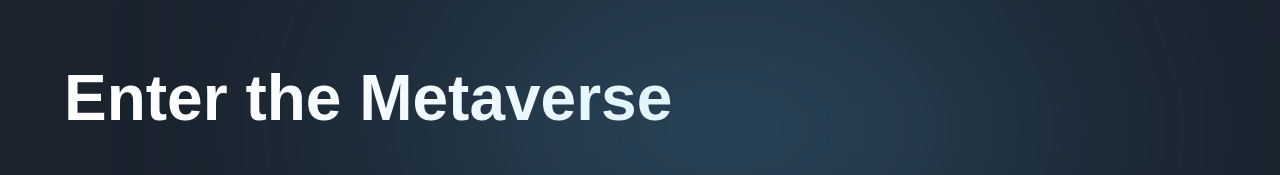
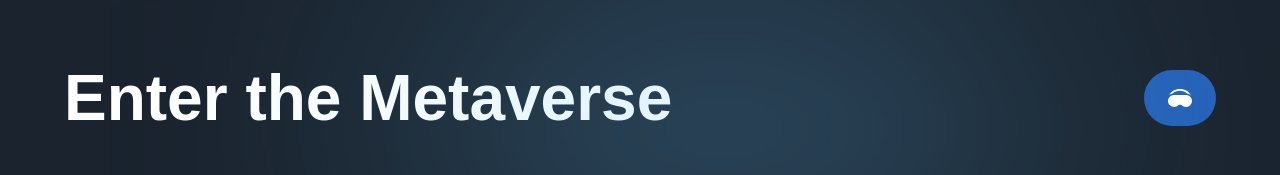
Before and after one commit to maciekpastuszak/metaversus, a Next.js app: page / in a window 1280 px wide. Shown: the part 7555-7730 px from the top of the page. Built offline with nearby package versions, Linux system fonts and the light colour scheme; a web font is replaced by a local one.

Commit message:
add headset img to Footer

```diff
--- a/components/Footer.jsx
+++ b/components/Footer.jsx
@@ -21,6 +21,13 @@ const Footer = () => (
         <h4 className="font-bold md:text-[64px] text-[44px] text-white">
           Enter the Metaverse
         </h4>
+        <button type="button" className="flex items-center h-fit py-4 px-6 bg-[#2561B8] rounded-[32px] gap-[12px]">
+          <img
+            src="/headset.svg"
+            alt="headset"
+            className="w-[24px] h-[24px] object-contain"
+          />
+        </button>
       </div>
     </div>
   </motion.footer>
```
